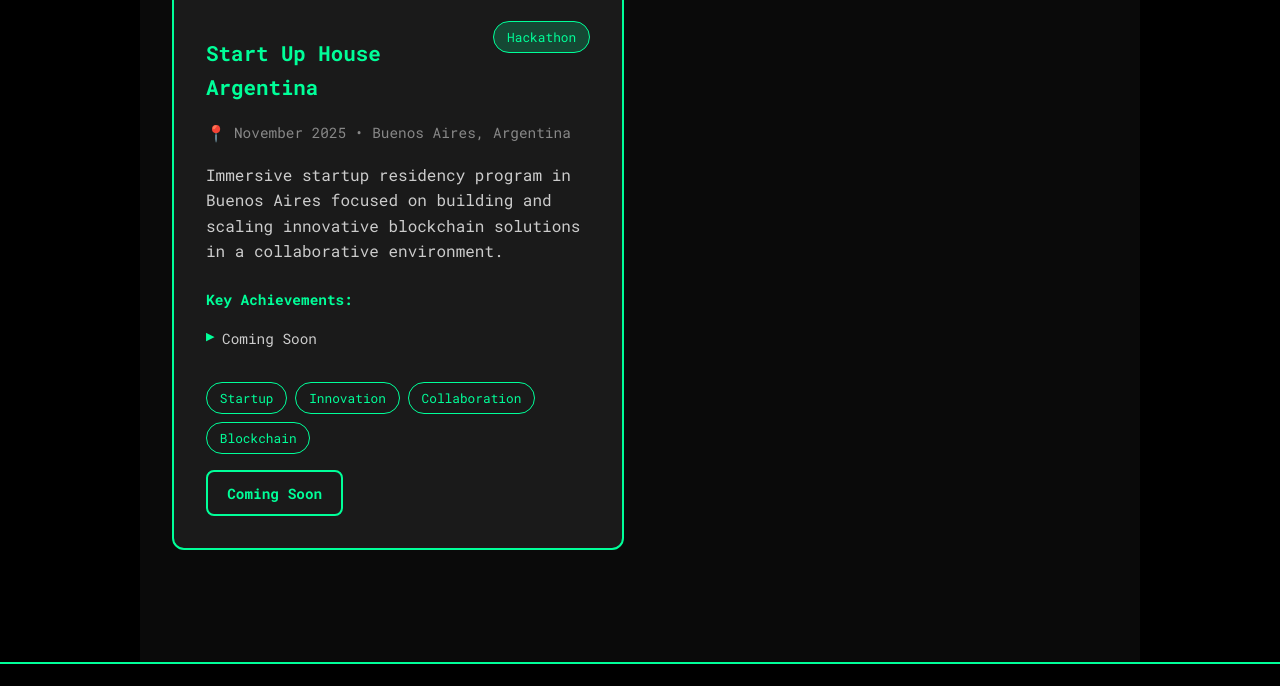
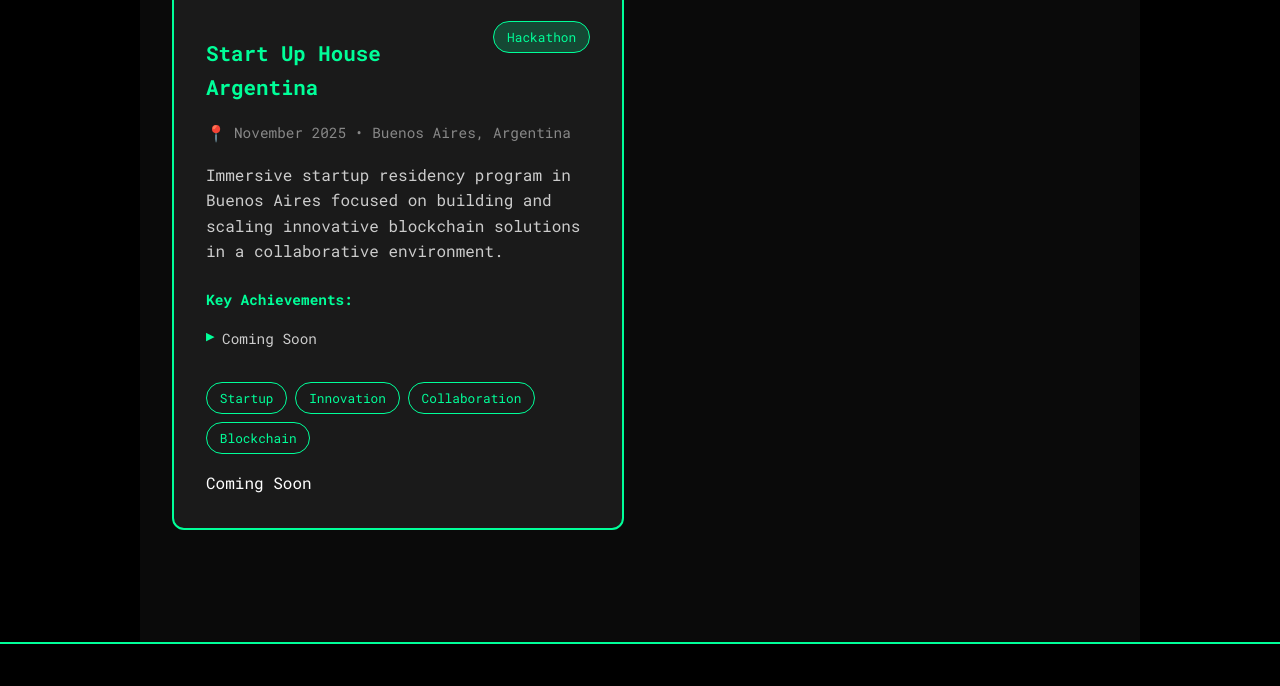
Before and after one commit to zleypner/website, a plain HTML site: page index.html in a window 1280 px wide. Shown: the part 5820-6506 px from the top of the page. Drawn offline with Linux system fonts and the light colour scheme.

Commit message:
Update index.html

```diff
--- a/index.html
+++ b/index.html
@@ -1358,7 +1358,7 @@
           <span class="tech-badge">Collaboration</span>
           <span class="tech-badge">Blockchain</span>
         </div>
-        <a href="https://www.linkedin.com/posts/anwardev_hackathon-mentorship-web3-activity-7335720422899937282-M_00?utm_source=share&utm_medium=member_desktop&rcm=ACoAADqiwowBuMywTok_I-3zvuR4oARA8wxa3q4" class="milestone-link" target="_blank">Coming Soon</a>
+        <a>Coming Soon</a>
       </div>
     </div>
   </section>
```
